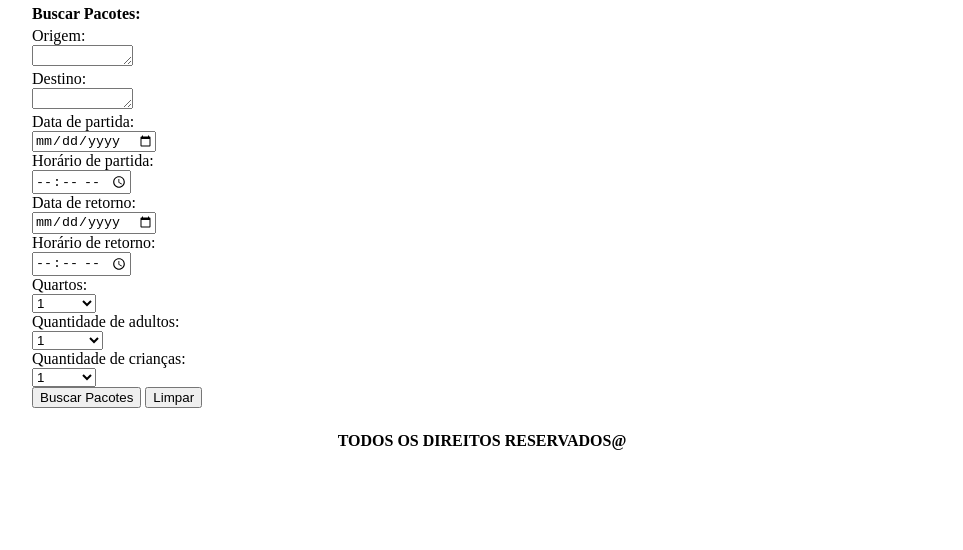
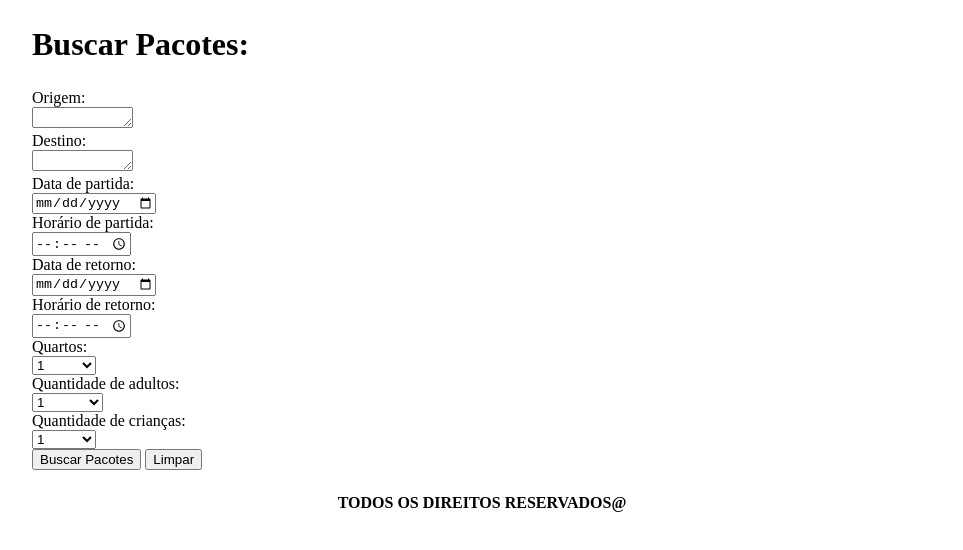
Before and after one commit to JotinhaSx/Joaopedro.web, a plain HTML site: page Projeto01/pacotes.html in a window 1280 px wide. Shown: the part 182-732 px from the top of the page, without its empty margins (158-1121 px from the left). Drawn offline with Linux system fonts and the light colour scheme.

Commit message:
Update pacotes.html

```diff
--- a/Projeto01/pacotes.html
+++ b/Projeto01/pacotes.html
@@ -23,7 +23,7 @@
             <td colspan="2"><img src="imagens/pacotes.png" /></td>
         </tr>
         <tr>
-            <td><b>Buscar Pacotes:</b></td>
+            <td><h1>Buscar Pacotes:</h1></td>
         </tr>
         <tr>
             <td><form>
```
